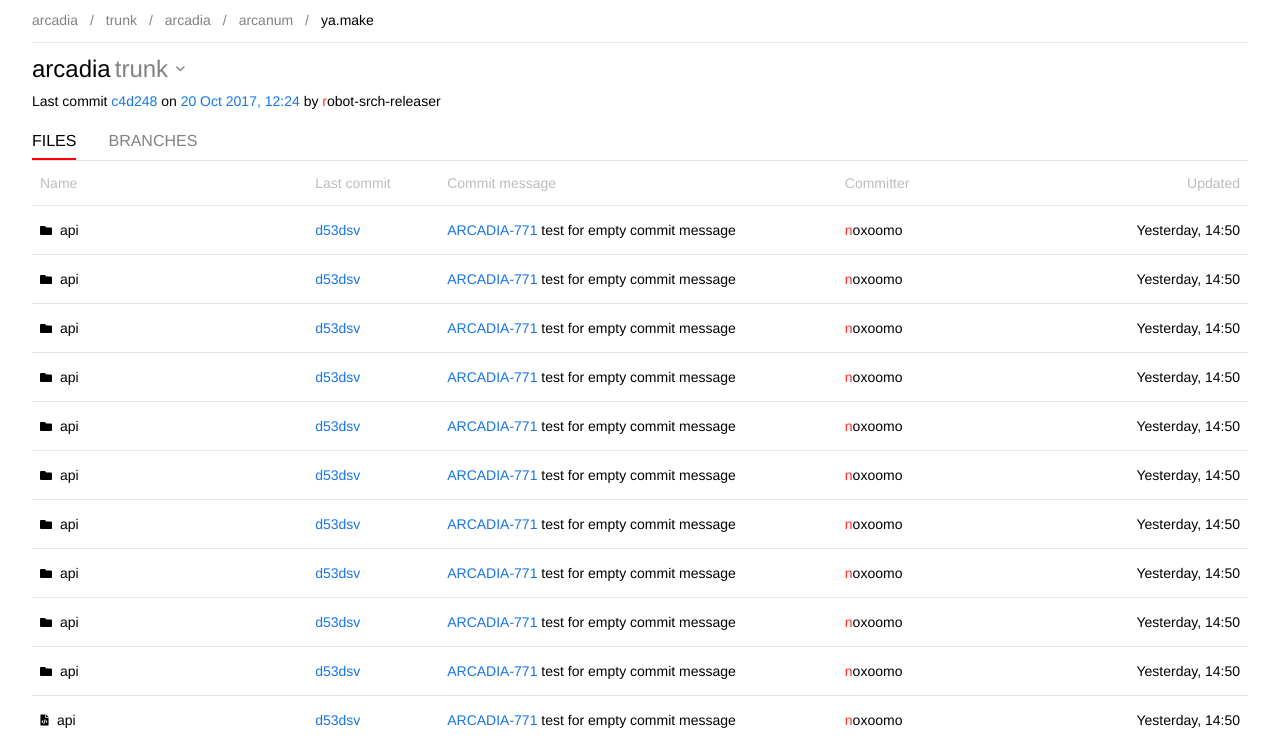
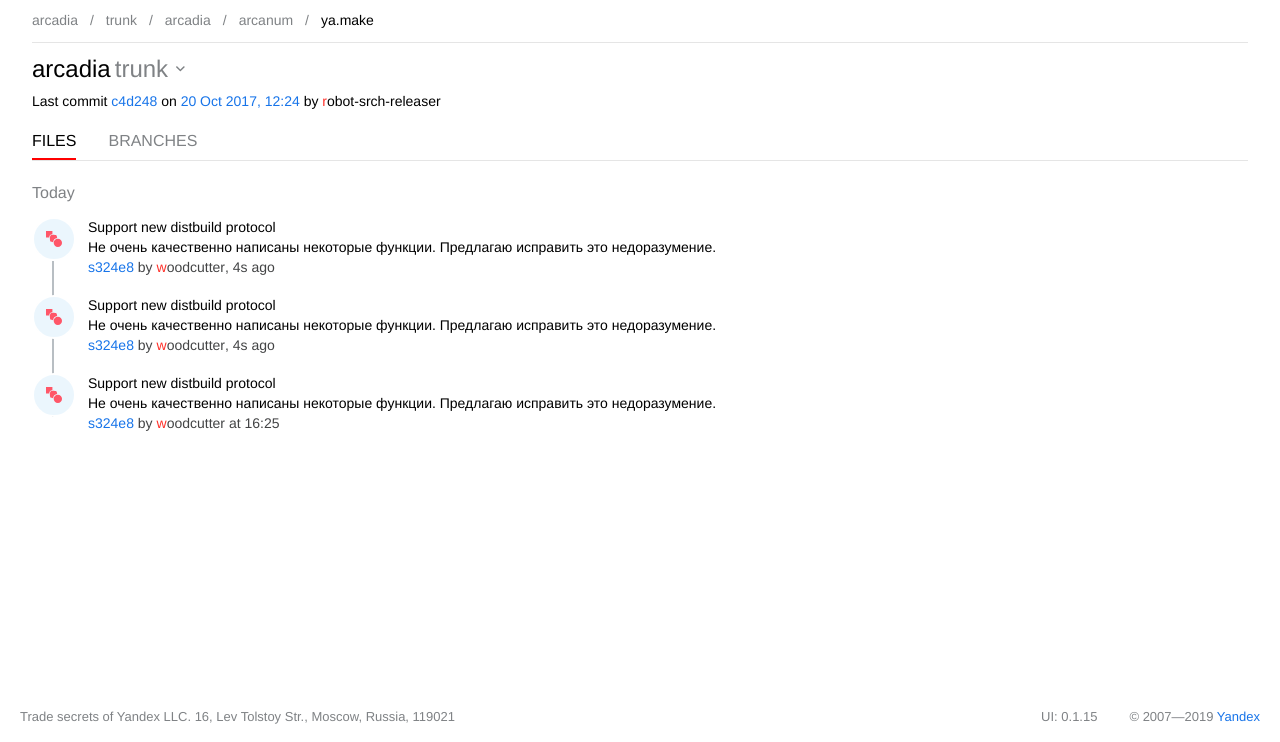
Before and after one commit to Astarta0/SHRI-2019-HW1-NodeJS, a website built with Parcel: page src/index.html in a window 1280 px wide. Shown: the part 58-800 px from the top of the page. Built offline with nearby package versions, Linux system fonts and the light colour scheme; a web font is replaced by a local one.

Commit message:
history item

```diff
--- /dev/null
+++ b/src/components/committer/committer.css
@@ -0,0 +1,10 @@
+.committer {
+    cursor: pointer;
+    text-decoration: none;
+
+    &_email{
+        &::first-letter {
+            color: var(--accent-red-color);
+        }
+    }
+}
--- /dev/null
+++ b/src/components/history/history.css
@@ -0,0 +1,87 @@
+.history {
+
+    &__day {
+        margin-top: var(--space-xl);
+    }
+}
+
+.day {
+    &__title {
+        font-weight: 500;
+        color: var(--inactive-text);
+        font-size: var(--font-size-m);
+        line-height: var(--font-size-m);
+    }
+
+    &__content {
+        padding-top: var(--space-m);
+    }
+}
+
+.historyIcon {
+    height: 40px;
+    width: 40px;
+    display: flex;
+    justify-content: center;
+    align-items: center;
+    border-radius: 50%;
+    background-color: var(--blue-bg-color);
+    border: var(--space-xxxs) solid var(--white);
+}
+
+.historyPoint {
+    display: flex;
+    font-size: var(--font-size-s);
+    line-height: var(--line-height-s);
+
+    &__icon {
+        flex-shrink: 0;
+        margin-right: var(--space-s);
+        position: relative;
+
+
+        &::after {
+            position: absolute;
+            right: 50%;
+            content: '';
+            width: 2px;
+            height: 100%;
+            z-index: -1;
+            background-color: var(--light-gray-text);
+        }
+    }
+
+    &:last-child {
+        .historyPoint__icon {
+            &::after {
+                top: -100%;
+            }
+        }
+    }
+
+    &__details {
+        display: flex;
+        flex-direction: column;
+        align-items: flex-start;
+        padding-bottom: 18px;
+    }
+
+    &__description {
+        margin-top: 0;
+        margin-bottom: 0;
+    }
+
+    &__committer, &__time, &__committerEmail {
+        color: var(--branch-selector-commit-color);
+    }
+
+    &__committerEmail {
+        display: inline-block;
+    }
+
+    &__title {
+        color: var(--text);
+        font-weight: 500;
+    }
+
+}
--- /dev/null
+++ b/src/components/history/history.html
@@ -0,0 +1,88 @@
+<div class="history">
+    <div class="history__day day">
+        <div class="day__title">Today</div>
+        <div class="day__content">
+            <div class="day__item historyPoint">
+
+                <div class="historyPoint__icon">
+                    <div class="historyIcon">
+                        <svg width="16" height="16" viewBox="0 0 16 16" fill="none" xmlns="http://www.w3.org/2000/svg">
+                            <path d="M0 0v6.4h3.29c.1-.85.33-1.94.8-2.37.44-.4 1.49-.61 2.31-.72V0H0zm7.52 3.84c-.38 0-2.52.22-3 .66-.52.48-.68 2.79-.68 3.02 0 .35.19 2.53.66 3 .37.4 1.84.59 2.59.65a4.75 4.75 0 0 1 4.08-4.08c-.06-.76-.26-2.2-.63-2.57-.48-.52-2.79-.68-3.02-.68zm4.32 3.84a4.14 4.14 0 0 0-4.16 4.16A4.14 4.14 0 0 0 11.84 16 4.14 4.14 0 0 0 16 11.84a4.14 4.14 0 0 0-4.16-4.16z" fill="#FF5668"/>
+                        </svg>
+                    </div>
+                </div>
+
+                <div class="historyPoint__details">
+                    <span class="historyPoint__title">Support new distbuild protocol</span>
+                    <p class="historyPoint__description">
+                        Не очень качественно написаны некоторые функции. Предлагаю исправить это недоразумение.
+                    </p>
+                    <div>
+                        <span class="historyPoint__commit link">s324e8</span>
+                        <span class="historyPoint__committer">
+                            by <a class="committer committer_email historyPoint__committerEmail" href="/">woodcutter</a>,
+                        </span>
+                        <span class="historyPoint__time">4s ago</span>
+                    </div>
+                </div>
+
+            </div>
+
+            <!-- day point -->
+            <div class="day__item historyPoint">
+
+                <div class="historyPoint__icon">
+                    <div class="historyIcon">
+                        <svg width="16" height="16" viewBox="0 0 16 16" fill="none" xmlns="http://www.w3.org/2000/svg">
+                            <path d="M0 0v6.4h3.29c.1-.85.33-1.94.8-2.37.44-.4 1.49-.61 2.31-.72V0H0zm7.52 3.84c-.38 0-2.52.22-3 .66-.52.48-.68 2.79-.68 3.02 0 .35.19 2.53.66 3 .37.4 1.84.59 2.59.65a4.75 4.75 0 0 1 4.08-4.08c-.06-.76-.26-2.2-.63-2.57-.48-.52-2.79-.68-3.02-.68zm4.32 3.84a4.14 4.14 0 0 0-4.16 4.16A4.14 4.14 0 0 0 11.84 16 4.14 4.14 0 0 0 16 11.84a4.14 4.14 0 0 0-4.16-4.16z" fill="#FF5668"/>
+                        </svg>
+                    </div>
+                </div>
+
+                <div class="historyPoint__details">
+                    <span class="historyPoint__title">Support new distbuild protocol</span>
+                    <p class="historyPoint__description">
+                        Не очень качественно написаны некоторые функции. Предлагаю исправить это недоразумение.
+                    </p>
+                    <div>
+                        <span class="historyPoint__commit link">s324e8</span>
+                        <span class="historyPoint__committer">
+                            by <a class="committer committer_email historyPoint__committerEmail" href="/">woodcutter</a>,
+                        </span>
+                        <span class="historyPoint__time">4s ago</span>
+                    </div>
+                </div>
+
+            </div>
+
+            <!-- day point -->
+            <div class="day__item historyPoint">
+
+                <div class="historyPoint__icon">
+                    <div class="historyIcon">
+                        <svg width="16" height="16" viewBox="0 0 16 16" fill="none" xmlns="http://www.w3.org/2000/svg">
+                            <path d="M0 0v6.4h3.29c.1-.85.33-1.94.8-2.37.44-.4 1.49-.61 2.31-.72V0H0zm7.52 3.84c-.38 0-2.52.22-3 .66-.52.48-.68 2.79-.68 3.02 0 .35.19 2.53.66 3 .37.4 1.84.59 2.59.65a4.75 4.75 0 0 1 4.08-4.08c-.06-.76-.26-2.2-.63-2.57-.48-.52-2.79-.68-3.02-.68zm4.32 3.84a4.14 4.14 0 0 0-4.16 4.16A4.14 4.14 0 0 0 11.84 16 4.14 4.14 0 0 0 16 11.84a4.14 4.14 0 0 0-4.16-4.16z" fill="#FF5668"/>
+                        </svg>
+                    </div>
+                </div>
+
+                <div class="historyPoint__details">
+                    <span class="historyPoint__title">Support new distbuild protocol</span>
+                    <p class="historyPoint__description">
+                        Не очень качественно написаны некоторые функции. Предлагаю исправить это недоразумение.
+                    </p>
+                    <div>
+                        <span class="historyPoint__commit link">s324e8</span>
+                        <span class="historyPoint__committer">
+                            by <a class="committer committer_email historyPoint__committerEmail" href="/">woodcutter</a>
+                        </span>
+                        <span class="historyPoint__time">at 16:25</span>
+                    </div>
+                </div>
+
+            </div>
+
+        </div>
+
+    </div>
+</div>
--- a/src/components/icon/icon.css
+++ b/src/components/icon/icon.css
@@ -1,21 +1,23 @@
 .icon {
     background-position: center;
     background-repeat: no-repeat;
-    height: 20px;
     width: 9px;
     background-size: contain;
 
     &_folder {
         width: 12px;
+        height: 20px;
 
         background-image: url(../../assets/folder_icon.svg);
     }
 
     &_file_code {
+        height: 20px;
         background-image: url(../../assets/file_code_icon.svg);
     }
 
     &_file_simple {
+        height: 20px;
         background-image: url(../../assets/file_simple_icon.svg);
     }
 }
--- a/src/components/index.css
+++ b/src/components/index.css
@@ -5,11 +5,13 @@
 @import './breadcrumbs/breadcrumbs.css';
 @import './info/info.css';
 @import './tabs/tabs.css';
+@import './history/history.css';
 
 @import './table/table.css';
 @import './tableRow/tableRow.css';
 
 @import './link/link.css';
+@import './committer/committer.css';
 
 /* иконки */
 @import './icon/icon.css';
--- a/src/css/color.css
+++ b/src/css/color.css
@@ -14,6 +14,8 @@
     --selected-desc-text: #E0E0E0;
     --scroll-tumb-color: #C1C1C1;
     --text: black;
+    --blue-bg-color: #EBF6FD;
+    --red-bg-color: #FF5668;
     --link-color: #1774E9;
     --hover-link-color: #175fc4;
     --active-link-color: #15376e;
--- a/src/index.html
+++ b/src/index.html
@@ -17,9 +17,7 @@
     <include src="src/components/breadcrumbs/breadcrumbs.html"></include>
     <include src="src/components/info/info.html"></include>
     <include src="src/components/tabs/tabs.html"></include>
-    <include src="src/components/table/table.html"></include>
-
-    <div id="container" style="width:800px;height:600px;border:1px solid #ccc"></div>
+    <include src="src/components/history/history.html"></include>
 </main>
 <include src="src/components/footer/footer.html"></include>
 
```
